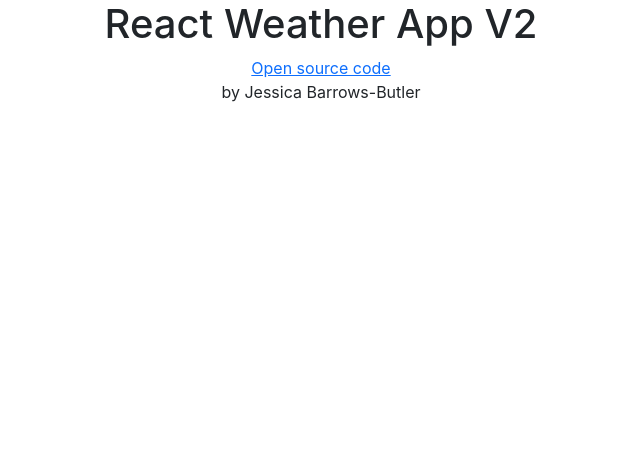
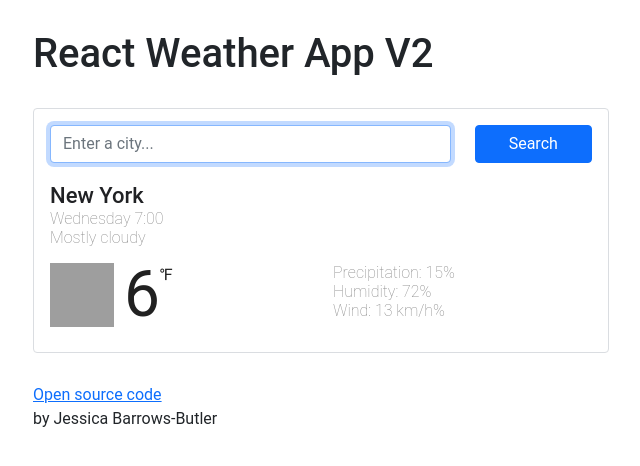
Before and after one commit to jessicapdx/react-weather-v2, a React (Create React App) app: page / in a window 1280 px wide. Shown: the top 466 px of the page, without its empty margins (319-959 px from the left). Built offline with nearby package versions, Linux system fonts and the light colour scheme; grey boxes are pictures that could not be loaded; the HTML template or start-up script is replaced by a standard one.

Commit message:
Initial style implementation

```diff
--- a/src/App.css
+++ b/src/App.css
@@ -1,38 +1,11 @@
 .App {
-  text-align: center;
+  font-family: Google Sans, Roboto, arial, sans-serif;
+  font-weight: 400;
+  margin: 30px auto;
+  max-width: 600px;
 }
 
-.App-logo {
-  height: 40vmin;
-  pointer-events: none;
+.App footer {
+  font-size: 11px;
+  margin: 20px 0;
 }
-
-@media (prefers-reduced-motion: no-preference) {
-  .App-logo {
-    animation: App-logo-spin infinite 20s linear;
-  }
-}
-
-.App-header {
-  background-color: #282c34;
-  min-height: 100vh;
-  display: flex;
-  flex-direction: column;
-  align-items: center;
-  justify-content: center;
-  font-size: calc(10px + 2vmin);
-  color: white;
-}
-
-.App-link {
-  color: #61dafb;
-}
-
-@keyframes App-logo-spin {
-  from {
-    transform: rotate(0deg);
-  }
-  to {
-    transform: rotate(360deg);
-  }
-}
--- a/src/App.js
+++ b/src/App.js
@@ -1,11 +1,13 @@
 import "./App.css";
+import Weather from "./Weather";
 
 export default function App() {
   return (
     <div className="App">
       <div className="container">
         <h1>React Weather App V2</h1>
-        <div>
+        <Weather />
+        <div className="footer">
           <a
             href="https://github.com/jessicapdx/react-weather-v2"
             target="_blank"
--- /dev/null
+++ b/src/Weather.css
@@ -0,0 +1,49 @@
+.Weather {
+  border: 1px solid #dadde1;
+  border-radius: 4px;
+  color: rgb(135, 135, 135);
+  margin: 30px auto;
+  padding: 16px;
+}
+
+.Weather form {
+  margin-bottom: 20px;
+}
+
+.Weather h1 {
+  color: #202124;
+  font-size: 22px;
+  line-height: 26px;
+  margin: 20px 0 0 0;
+}
+
+.Weather img {
+  display: inline-block;
+  height: 64px;
+  margin-right: 10px;
+  width: 64px;
+}
+
+.Weather li {
+  font-size: 16px;
+  font-weight: 100;
+  line-height: 19px;
+}
+
+.Weather ul {
+  align-items: left;
+}
+
+.Weather .temp {
+  color: rgb(33, 33, 33);
+  font-size: 64px;
+  font-weight: 400px;
+  line-height: 64px;
+  vertical-align: bottom;
+}
+
+.Weather .unit {
+  color: rgb(33, 33, 33);
+  font-weight: 400;
+  vertical-align: top;
+}
--- /dev/null
+++ b/src/Weather.js
@@ -0,0 +1,53 @@
+import React from "react";
+import "./Weather.css";
+
+export default function Weather() {
+  return (
+    <div className="Weather">
+      <form>
+        <div className="row">
+          <div className="col-9">
+            <input
+              type="search"
+              placeholder="Enter a city..."
+              className="form-control"
+              autoFocus="on"
+            />
+          </div>
+          <div className="col-3">
+            <input
+              type="submit"
+              value="Search"
+              className="btn btn-primary w-100"
+            />
+          </div>
+        </div>
+      </form>
+      <h1>New York</h1>
+      <ul className="list-unstyled">
+        <li>Wednesday 7:00</li>
+        <li>Mostly cloudy</li>
+      </ul>
+      <div className="row mt-3">
+        <div className="col-6">
+          <div className="clearfix">
+            <img
+              src="//ssl.gstatic.com/onebox/weather/64/partly_cloudy.png"
+              alt="partly cloudy"
+              className="float-left"
+            />
+            <span className="temp">6</span>
+            <span className="unit">℉</span>
+          </div>
+        </div>
+        <div className="col-6">
+          <ul className="list-unstyled">
+            <li>Precipitation: 15%</li>
+            <li>Humidity: 72%</li>
+            <li>Wind: 13 km/h%</li>
+          </ul>
+        </div>
+      </div>
+    </div>
+  );
+}
```
